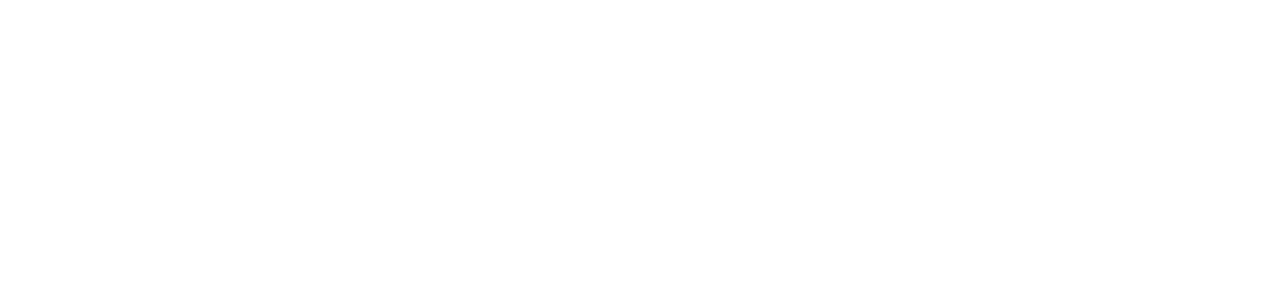
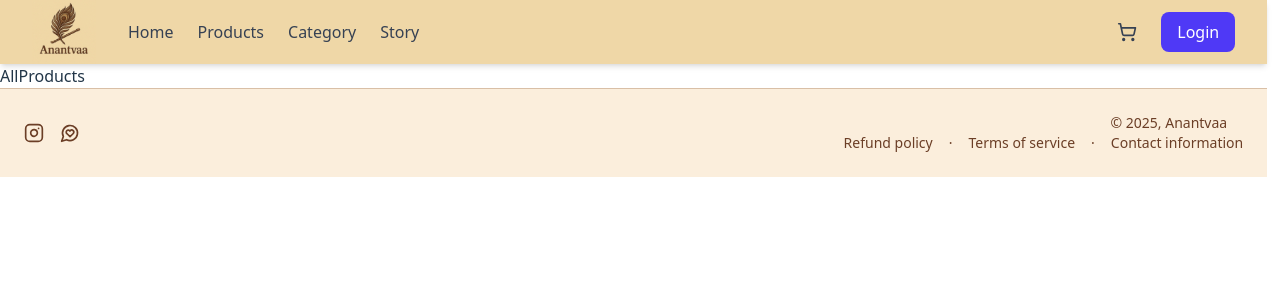
Before and after one commit to Abhi04Soni/EcomAnantvaa, a React (Vite) app: page /products in a window 1280 px wide. Before the commit this address had no page. Shown: the top 300 px of the page. Built offline with nearby package versions, Linux system fonts and the light colour scheme.

Commit message:
Added product page

```diff
--- a/src/App.jsx
+++ b/src/App.jsx
@@ -5,6 +5,7 @@
 import Story from './pages/Story'
 import Cart from './pages/Cart'
 import { BrowserRouter, Route , Router, Routes } from 'react-router-dom'
+import Products from './pages/Products'
 
 function App() {
   return (
@@ -16,6 +17,7 @@
           <Route path="/signup" element={<Signup />} />
           <Route path="/story" element={<Story />} />
           <Route path="/cart" element={<Cart />} />
+          <Route path="/products" element={<Products />} />
         </Routes>
       </BrowserRouter>
     </div>
--- /dev/null
+++ b/src/pages/Products.jsx
@@ -0,0 +1,13 @@
+import React from 'react'
+import Navbar from '../components/Navbar'
+import Footer from '../components/Footer'
+
+export default function Products () {
+  return (
+    <>
+      <Navbar />
+      <div>AllProducts</div>
+      <Footer />
+    </>
+  )
+}
```
